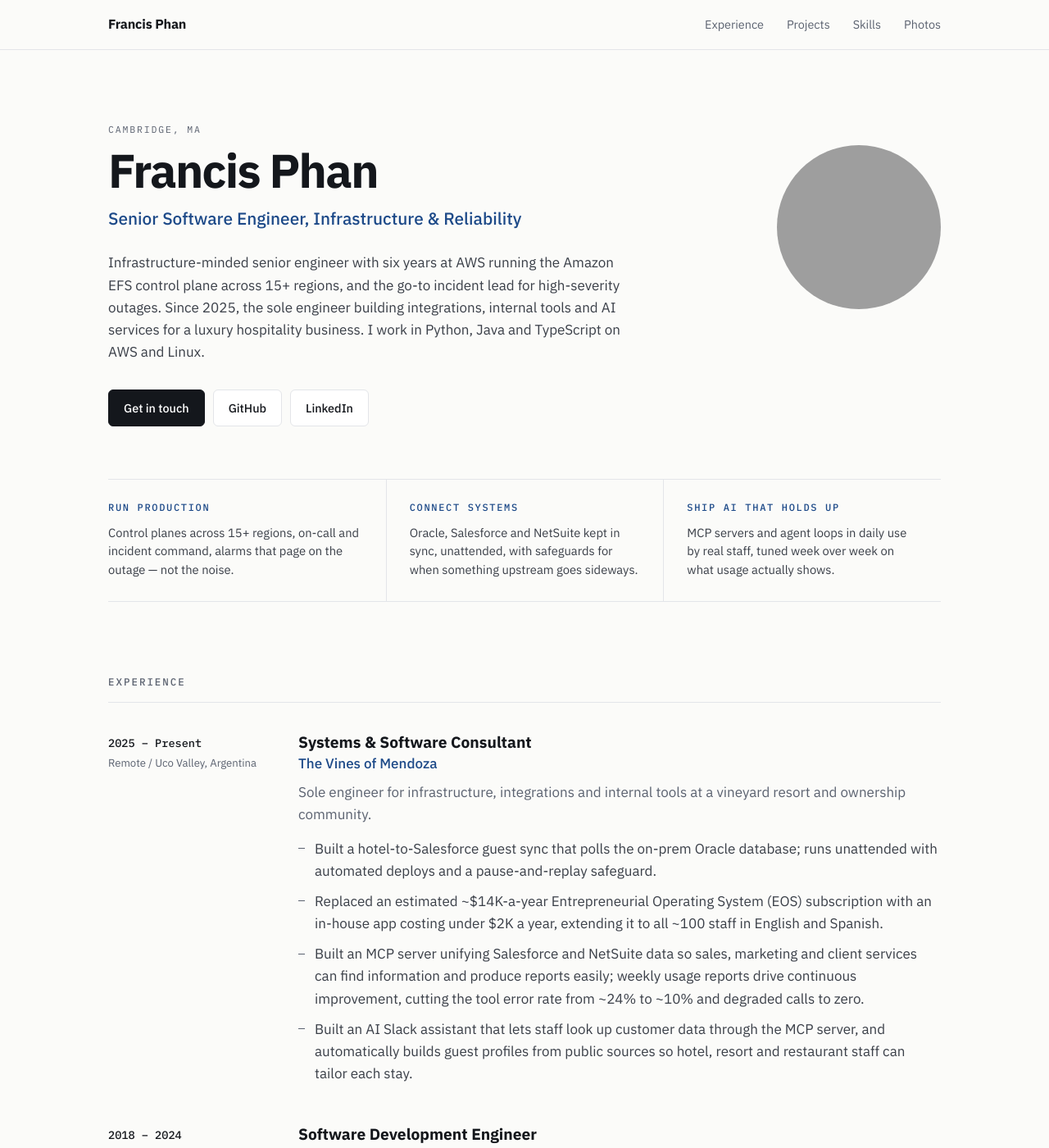
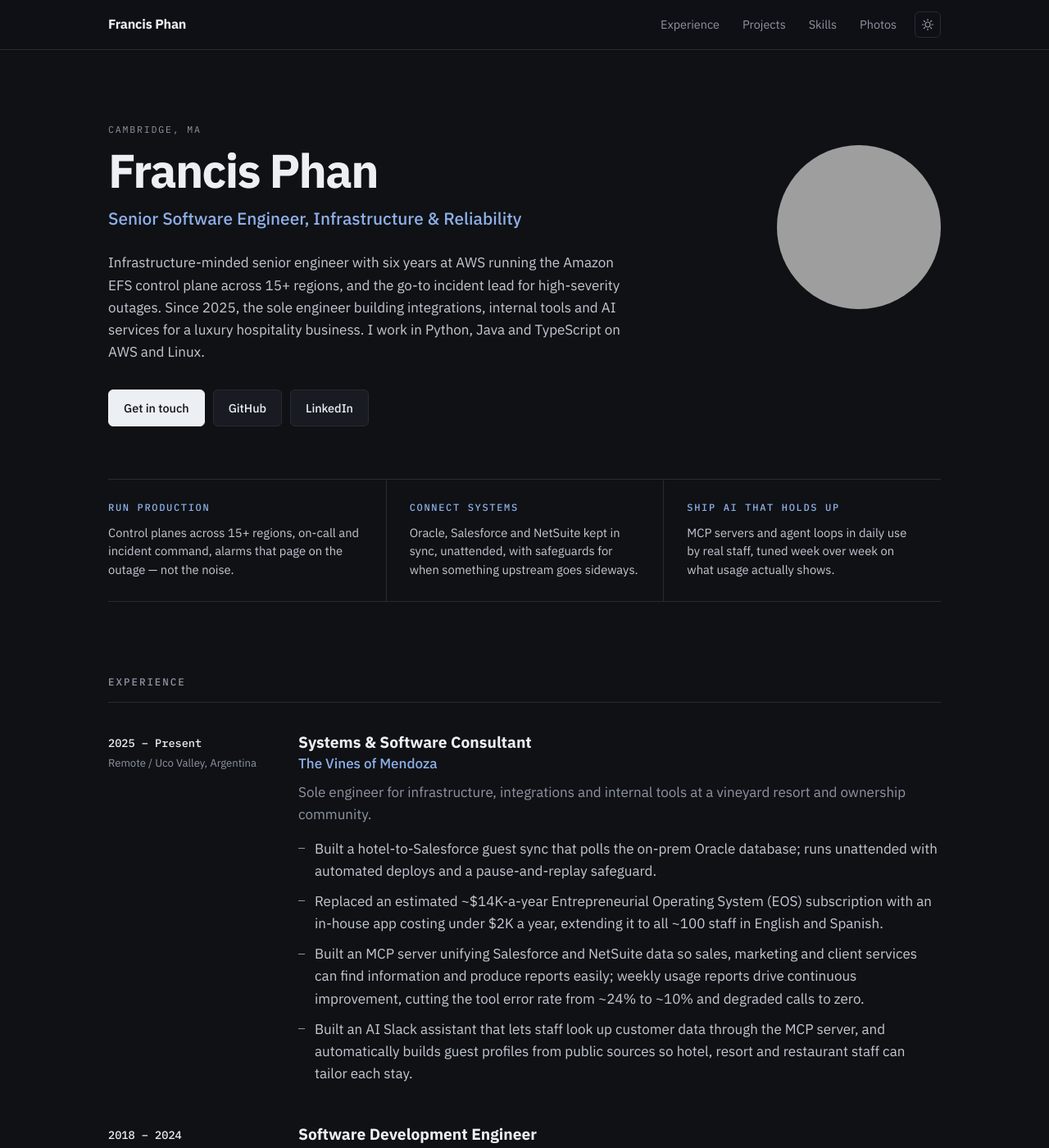
Before and after one commit to francisphan/francisphan.github.io, a Jekyll site: the page built from index.html, in a window 1280 px wide and 1400 px high. Shown: the whole window at 82% size. Built offline with Jekyll 4.4.1, drawn with Linux system fonts in a browser that asks for light colours; grey boxes are pictures that could not be loaded.

Commit message:
Make dark the default theme, with a saved light option
- Colors are now CSS custom properties: dark values by default, light
  values under html[data-theme="light"]
- Sun/moon toggle in the top bar switches themes and saves the choice in
  localStorage; a small head script applies it before first paint
- Keep the site name on one line on phones now that the toggle is there

Co-Authored-By: Claude Opus 5.5 <noreply@anthropic.com>
Claude-Session: https://claude.ai/code/session_01D6HZs3kee7hQoLS8xztVKo

```diff
--- a/_includes/head.html
+++ b/_includes/head.html
@@ -1,6 +1,10 @@
 <head>
   <meta charset="utf-8">
   <meta name="viewport" content="width=device-width, initial-scale=1.0">
+  <script>
+    // Apply a saved theme before first paint; dark is the default.
+    try { if (localStorage.getItem('theme') === 'light') document.documentElement.dataset.theme = 'light'; } catch (e) {}
+  </script>
   <title>{% if page.title %}{{ page.title }} — {% endif %}{{ site.title }}</title>
   <meta name="description" content="{{ site.description }}">
   <link rel="preconnect" href="https://fonts.googleapis.com">
--- a/_includes/nav.html
+++ b/_includes/nav.html
@@ -6,6 +6,28 @@
       <a href="/projects/"{% if page.url == '/projects/' %} class="active"{% endif %}>Projects</a>
       <a href="/#skills">Skills</a>
       <a href="/photos/"{% if page.url == '/photos/' %} class="active"{% endif %}>Photos</a>
+      <button class="theme-toggle" type="button" aria-label="Switch to light theme" title="Switch theme">
+        <svg class="icon-sun" viewBox="0 0 24 24" aria-hidden="true"><circle cx="12" cy="12" r="4.5"/><path d="M12 2v2.5M12 19.5V22M2 12h2.5M19.5 12H22M4.9 4.9l1.8 1.8M17.3 17.3l1.8 1.8M4.9 19.1l1.8-1.8M17.3 6.7l1.8-1.8"/></svg>
+        <svg class="icon-moon" viewBox="0 0 24 24" aria-hidden="true"><path d="M20 14.5A8 8 0 0 1 9.5 4a8 8 0 1 0 10.5 10.5z"/></svg>
+      </button>
     </nav>
   </div>
 </header>
+
+<script>
+  (function () {
+    var root = document.documentElement;
+    var btn = document.querySelector('.theme-toggle');
+    function sync() {
+      var light = root.dataset.theme === 'light';
+      btn.setAttribute('aria-label', light ? 'Switch to dark theme' : 'Switch to light theme');
+    }
+    btn.addEventListener('click', function () {
+      var next = root.dataset.theme === 'light' ? 'dark' : 'light';
+      if (next === 'light') root.dataset.theme = 'light'; else delete root.dataset.theme;
+      try { localStorage.setItem('theme', next); } catch (e) {}
+      sync();
+    });
+    sync();
+  })();
+</script>
--- a/_sass/global_variables.sass
+++ b/_sass/global_variables.sass
@@ -1,11 +1,16 @@
-// Global variables such as site-wide colors to be imported in every other file
+// Global variables imported by every other file. Colors are theme tokens:
+// the CSS custom properties they point at are defined in site.sass (dark by
+// default, light when <html data-theme="light">).
 
-$primary_color: #1C4988
+$primary_color: #1C4988   // fixed brand navy, for places that need a real color value
 
-$ink: #14171c
-$muted: #5b6270
-$line: #e3e5e9
-$paper: #fbfbf9
-$band: #f2f3f1
+$accent: var(--accent)
+$ink: var(--ink)
+$body: var(--body)
+$muted: var(--muted)
+$line: var(--line)
+$paper: var(--bg)
+$band: var(--band)
+$surface: var(--surface)
 $sans_stack: 'IBM Plex Sans', system-ui, -apple-system, 'Segoe UI', sans-serif
 $mono_stack: 'IBM Plex Mono', ui-monospace, 'SFMono-Regular', Menlo, Consolas, monospace
--- a/_sass/projects.sass
+++ b/_sass/projects.sass
@@ -1,8 +1,6 @@
 // Project cards: used on /projects/ and the résumé's "Selected projects" band
 
 @import 'global_variables'
-
-$terminal_ink: #16181d
 
 .projects-grid
   display: grid
@@ -10,7 +8,7 @@ $terminal_ink: #16181d
   gap: 20px
 
 .project-card
-  background: white
+  background: $surface
   border: 1px solid $line
   border-radius: 8px
   overflow: hidden
@@ -19,11 +17,11 @@ $terminal_ink: #16181d
   transition: transform 0.25s ease, box-shadow 0.25s ease
   &:hover
     transform: translateY(-3px)
-    box-shadow: 0 10px 24px rgba(20, 23, 28, 0.08)
+    box-shadow: var(--shadow)
 
 // Each card opens with the project's real invocation, set in a small terminal
 .project-terminal
-  background: $terminal_ink
+  background: var(--terminal)
   padding: 12px 16px 14px
   .term-dots
     margin-bottom: 10px
@@ -105,7 +103,7 @@ $terminal_ink: #16181d
     gap: 14px
     white-space: nowrap
     a
-      color: $primary_color
+      color: $accent
       &:hover
         text-decoration: underline
 
--- a/_sass/resume.sass
+++ b/_sass/resume.sass
@@ -21,12 +21,12 @@
   .headline
     font-size: 1.3rem
     font-weight: 500
-    color: $primary_color
+    color: $accent
     margin-top: 12px
   .summary
     max-width: 640px
     margin-top: 24px
-    color: #3a3f48
+    color: $body
   .hero-links
     display: flex
     flex-wrap: wrap
@@ -61,11 +61,11 @@
     font-weight: 500
     letter-spacing: 0.14em
     text-transform: uppercase
-    color: $primary_color
+    color: $accent
   p
     font-size: 0.92rem
     line-height: 1.55
-    color: #3a3f48
+    color: $body
     margin-top: 10px
 
 // Experience & education rows: meta column on the left, detail on the right
@@ -96,7 +96,7 @@
     font-size: 1.2rem
     line-height: 1.3
   .company
-    color: $primary_color
+    color: $accent
     font-weight: 500
   .blurb
     color: $muted
@@ -107,7 +107,7 @@
     li
       position: relative
       padding-left: 20px
-      color: #3a3f48
+      color: $body
       & + li
         margin-top: 10px
       &::before
@@ -158,11 +158,11 @@
     gap: 8px
   .chip
     font-size: 0.82rem
-    background: white
+    background: $surface
     border: 1px solid $line
     border-radius: 4px
     padding: 3px 10px
-    color: #3a3f48
+    color: $body
 
 // Photography splash: the personality beat after the résumé
 .splash
--- a/_sass/site.sass
+++ b/_sass/site.sass
@@ -1,6 +1,40 @@
 // Site shell: base type, page width, top nav, footer, shared section pieces
 
 @import 'global_variables'
+
+// Theme tokens. Dark is the default; the toggle in the nav sets
+// data-theme="light" on <html> and remembers the choice in localStorage.
+html
+  --bg: #0f1115
+  --band: #14171c
+  --surface: #181b21
+  --terminal: #0a0c0f
+  --ink: #eceff3
+  --body: #c4c9d2
+  --muted: #8e95a2
+  --line: #272b33
+  --accent: #8fb0e8
+  --accent-line: rgba(143, 176, 232, 0.35)
+  --on-accent: #0f1115
+  --nav-bg: rgba(15, 17, 21, 0.86)
+  --shadow: 0 10px 24px rgba(0, 0, 0, 0.35)
+  color-scheme: dark
+
+html[data-theme="light"]
+  --bg: #fbfbf9
+  --band: #f2f3f1
+  --surface: #ffffff
+  --terminal: #16181d
+  --ink: #14171c
+  --body: #3a3f48
+  --muted: #5b6270
+  --line: #e3e5e9
+  --accent: #1c4988
+  --accent-line: rgba(28, 73, 136, 0.3)
+  --on-accent: #ffffff
+  --nav-bg: rgba(251, 251, 249, 0.9)
+  --shadow: 0 10px 24px rgba(20, 23, 28, 0.08)
+  color-scheme: light
 
 *, *::before, *::after
   box-sizing: border-box
@@ -20,7 +54,7 @@ body
   -webkit-font-smoothing: antialiased
 
 a
-  color: $primary_color
+  color: $accent
   text-decoration: none
 
 img
@@ -44,7 +78,7 @@ img
   position: sticky
   top: 0
   z-index: 50
-  background: rgba($paper, 0.9)
+  background: var(--nav-bg)
   backdrop-filter: blur(8px)
   border-bottom: 1px solid $line
 
@@ -56,6 +90,7 @@ img
   height: 60px
   nav
     display: flex
+    align-items: center
     gap: 28px
     a
       font-size: 0.9rem
@@ -64,7 +99,45 @@ img
       &:hover, &.active
         color: $ink
 
+// Sun shows in dark mode (switch to light), moon in light mode
+.theme-toggle
+  display: inline-flex
+  align-items: center
+  justify-content: center
+  width: 32px
+  height: 32px
+  margin-left: -6px
+  border: 1px solid $line
+  border-radius: 6px
+  background: transparent
+  color: $muted
+  cursor: pointer
+  transition: color 0.2s, border-color 0.2s
+  &:hover
+    color: $ink
+    border-color: $muted
+  &:focus-visible
+    outline: 2px solid $accent
+    outline-offset: 2px
+  svg
+    width: 16px
+    height: 16px
+    fill: none
+    stroke: currentColor
+    stroke-width: 1.8
+    stroke-linecap: round
+    stroke-linejoin: round
+  .icon-moon
+    display: none
+
+html[data-theme="light"] .theme-toggle
+  .icon-sun
+    display: none
+  .icon-moon
+    display: block
+
 .brand
+  white-space: nowrap
   font-weight: 700
   font-size: 1rem
   letter-spacing: -0.01em
@@ -84,9 +157,9 @@ img
     margin-top: 16px
     color: $muted
     a
-      border-bottom: 1px solid rgba($primary_color, 0.3)
+      border-bottom: 1px solid var(--accent-line)
       &:hover
-        border-bottom-color: $primary_color
+        border-bottom-color: $accent
 
 .section
   padding-top: 88px
@@ -115,17 +188,18 @@ img
   border: 1px solid $line
   border-radius: 6px
   color: $ink
-  background: white
+  background: $surface
   transition: border-color 0.2s, background 0.2s, color 0.2s
   &:hover
     border-color: $ink
   &.primary
     background: $ink
     border-color: $ink
-    color: white
+    color: $paper
     &:hover
-      background: $primary_color
-      border-color: $primary_color
+      background: $accent
+      border-color: $accent
+      color: var(--on-accent)
 
 // Footer
 .site-footer
@@ -153,9 +227,10 @@ img
   .wrap
     padding: 0 16px
   .topnav-inner nav
-    gap: 16px
+    gap: 12px
+    align-items: center
     a
-      font-size: 0.82rem
+      font-size: 0.8rem
   .brand
     font-size: 0.92rem
   .page-head
```
